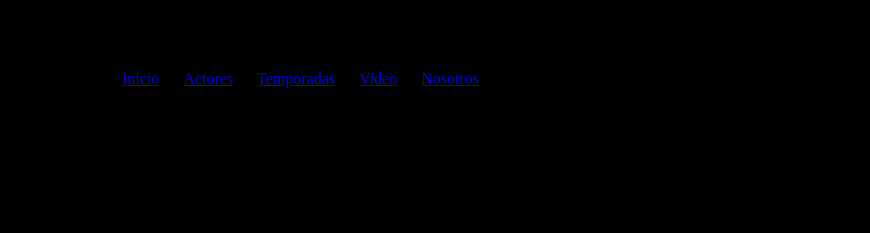
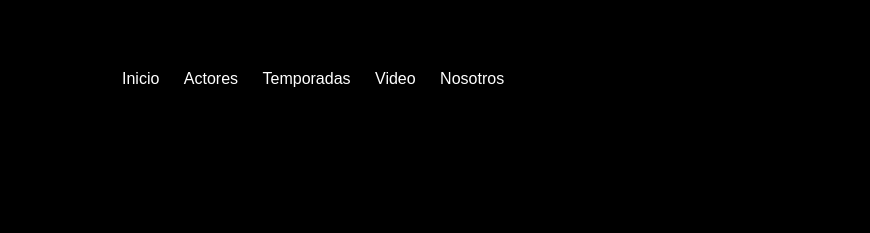
Before and after one commit to MaksimShevelev/Shevelev_Maxi, a plain HTML site: page index.html in a window 1280 px wide. Shown: the top 233 px of the page, 410-1280 px from the left. Drawn offline with Linux system fonts and the light colour scheme.

Commit message:
Update estilos.css

```diff
--- a/CSS/estilos.css
+++ b/CSS/estilos.css
@@ -1,7 +1,7 @@
 * {
     margin: 0;
     padding: 0;
-    font-family: Cooper;
+    font-family: 'Cooper', Arial, sans-serif;
 }
 
 
@@ -10,7 +10,10 @@ header {
     background-color: black;
 }
 
-
+.menu nav ul li a {
+    text-decoration: none;
+    color: white;
+}
 
 
 
```
